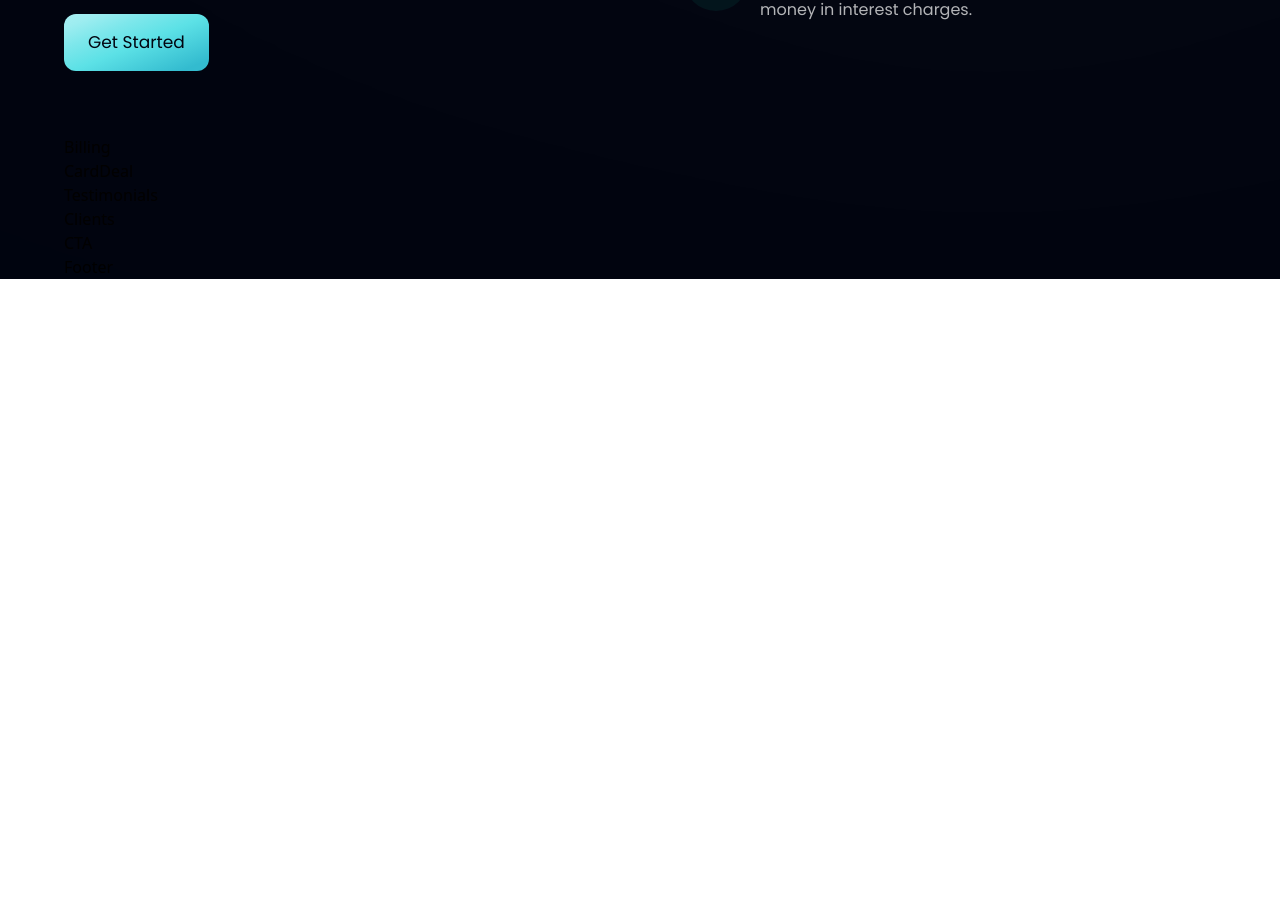
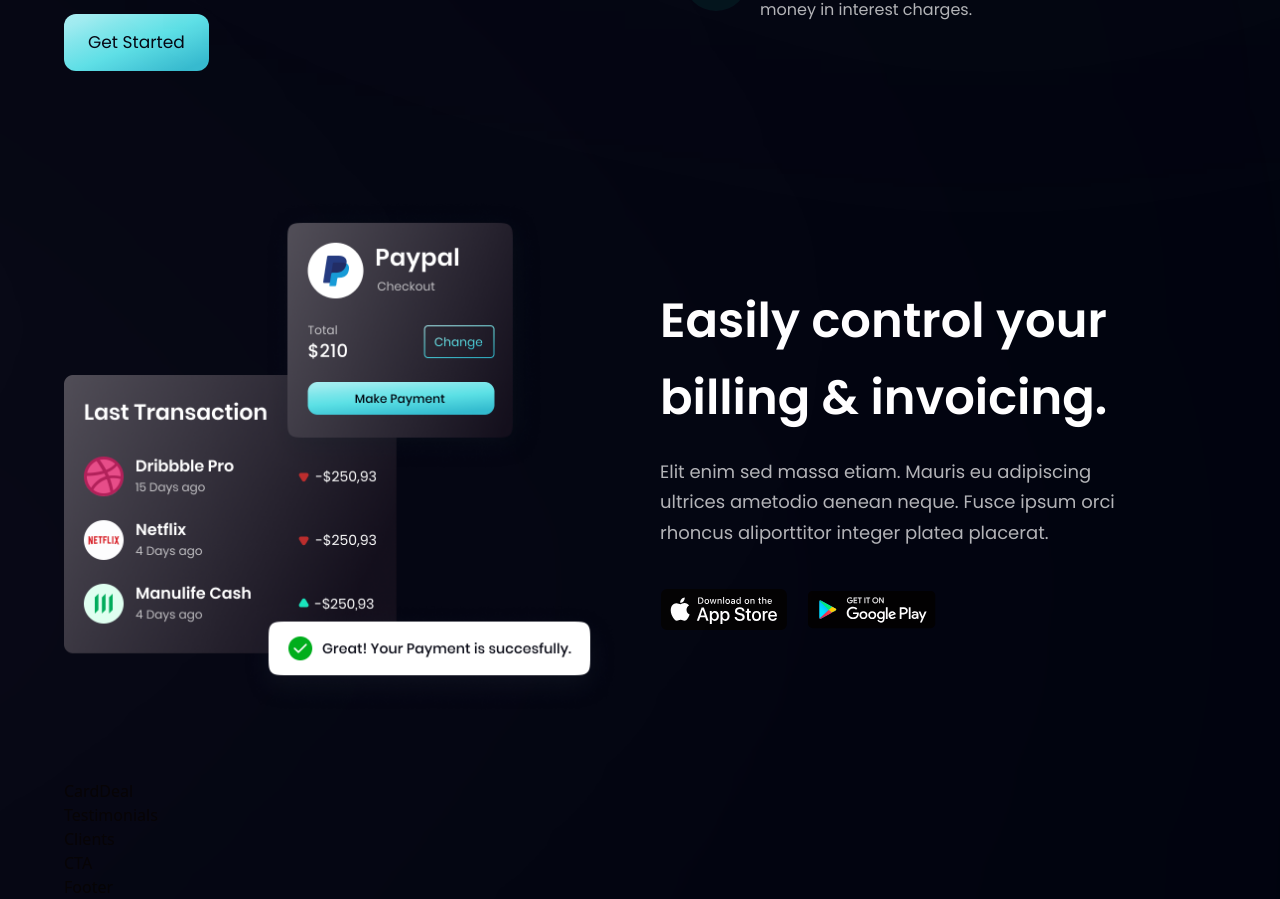
Before and after one commit to tharaka-mts/bank_app_reactjs, a React (Vite) app: page / in a window 1280 px wide. Shown: the part 1409-2308 px from the top of the page. Before the commit the page ends 1688 px from the top, so only its background shows below. Built offline with nearby package versions, Linux system fonts and the light colour scheme.

Commit message:
Billing Section

```diff
--- a/src/components/Billing.jsx
+++ b/src/components/Billing.jsx
@@ -1,9 +1,38 @@
-import React from 'react'
+import React from "react";
 
-const Billing = () => {
-  return (
-    <div>Billing</div>
-  )
-}
+import { apple, bill, google } from "../assets";
+import styles, { layout } from "../style";
 
-export default Billing
+const Billing = () => (
+  <section id="product" className={layout.sectionReverse}>
+    <div className={layout.sectionImgReverse}>
+      <img
+        src={bill}
+        alt="billing"
+        className="w-[100%] h-[100%] relative z-[5]"
+      />
+
+      {/* background gradients */}
+      <div className="absolute z-[3] -left-1/2 top-0 w-[50%] h-[50%] rounded-full white__gradient" />
+      <div className="absolute z-[0] -left-1/2 bottom-0 w-[50%] h-[50%] rounded-full pink__gradient" />
+    </div>
+
+    {/* Paragraph texts */}
+    <div className={layout.sectionInfo}>
+        <h2 className={styles.heading2}> Easily control your <br className="sm:block hidden" /> billing & invoicing.
+        </h2>
+        <p className={`${styles.paragraph} max-w-[470px] mt-5`}>
+          Elit enim sed massa etiam. Mauris eu adipiscing ultrices ametodio
+          aenean neque. Fusce ipsum orci rhoncus aliporttitor integer platea
+          placerat.
+        </p>
+
+        <div className="flex flex-row flex-wrap sm:mt-10 mt-6">
+          <img src={apple} alt="app_store" className="w-[128px] h-[42px] object-contain mr-5 cursor-pointer"/>
+          <img src={google} alt="play_store" className="w-[128px] h-[42px] object-contain cursor-pointer"/>
+        </div>
+      </div>
+  </section>
+);
+
+export default Billing;
--- a/src/components/Hero.jsx
+++ b/src/components/Hero.jsx
@@ -38,17 +38,23 @@
 
         {/* Payment method description */}
         <h1 className="text-white font-poppins font-semibold ss:text-[68px] text-[52px] ss:leading-[100px] leading-[75px] w-full">
-        Payment Method.</h1>
+          Payment Method.
+        </h1>
         <p className={`${styles.paragraph} max-w-[470px] mt-5`}>
-        Our team of experts uses a methodology to identify the credit cards most likely to fit your needs.
-        We examine annual percentage rates, annual fees.
+          Our team of experts uses a methodology to identify the credit cards
+          most likely to fit your needs. We examine annual percentage rates,
+          annual fees.
         </p>
       </div>
 
       {/* Billing image */}
       <div className={`flex flex-1 ${styles.flexCenter} relative`}>
-        <img src={robot} alt="billing" className="relative w-[100%] h-[100%] z-[5]" />
-        <div className="absolute w-[20%] h-[15%] top-0 z-[0] pink__gradient" />
+        <img
+          src={robot}
+          alt="billing"
+          className="relative w-[100%] h-[100%] z-[5]"
+        />
+        <div className="absolute w-[40%] h-[35%] top-0 z-[0] pink__gradient" />
         <div className="absolute w-[80%] h-[80%] bottom-40 z-[1] rounded-full white__gradient" />
         <div className="absolute w-[50%] h-[50%] right-20 bottom-20 z-[0] blue__gradient" />
       </div>
--- a/src/components/Stats.jsx
+++ b/src/components/Stats.jsx
@@ -12,7 +12,7 @@
         <h4 className="font-poppins font-semibold xs:text-[40px] text-[30px] xs:leading-[53px] leading-[43px] text-white">
           {stat.value}
         </h4>
-        <p className="font-poppins font-normal xs:text-[20px] text-[15px] xs:leading-[26 px] leading-[21px] text-gradient uppercase">
+        <p className="font-poppins ml-5 font-normal xs:text-[20px] text-[15px] xs:leading-[26 px] leading-[21px] text-gradient uppercase">
           {stat.title}
         </p>
       </div>
```
